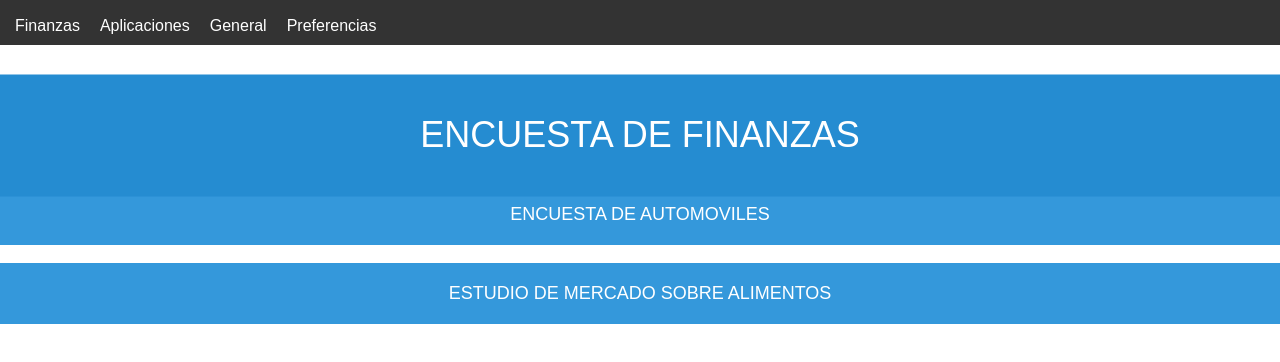
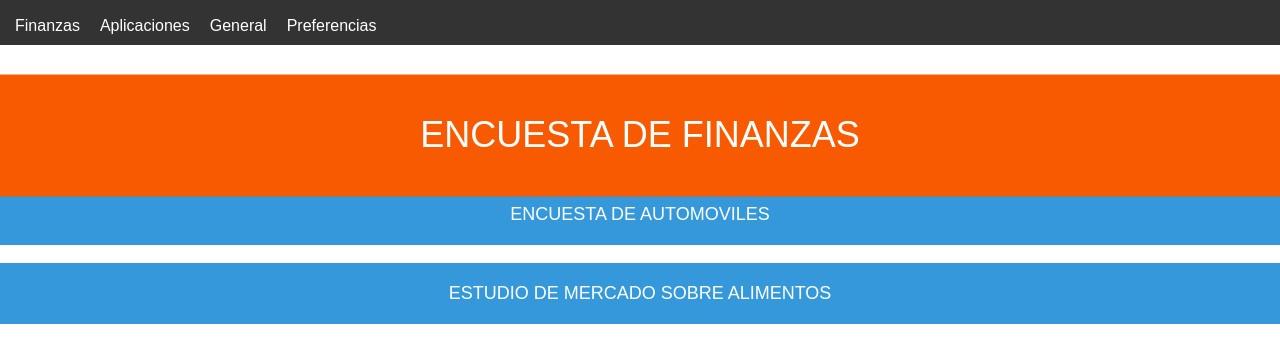
Before and after one commit to AvatoAvenue/coinopinion, a plain HTML site: page principal/menu.html in a window 1280 px wide. In both pictures the pointer is over the button "ENCUESTA DE FINANZAS". Shown: the part 66-428 px from the top of the page. Drawn offline with Linux system fonts and the light colour scheme.

Commit message:
cambio de color en boton de encuestas

```diff
--- a/principal/menu.css
+++ b/principal/menu.css
@@ -94,6 +94,6 @@ nav ul li a:hover {
 }
 
 .seleccionar-encuesta-button:hover {
-    background-color: #258cd1;
+    background-color: #f75a00;
     transform: scale(2);
 }
```
Also changed, not shown: principal/encuestas.html (+1 -2 lines).
